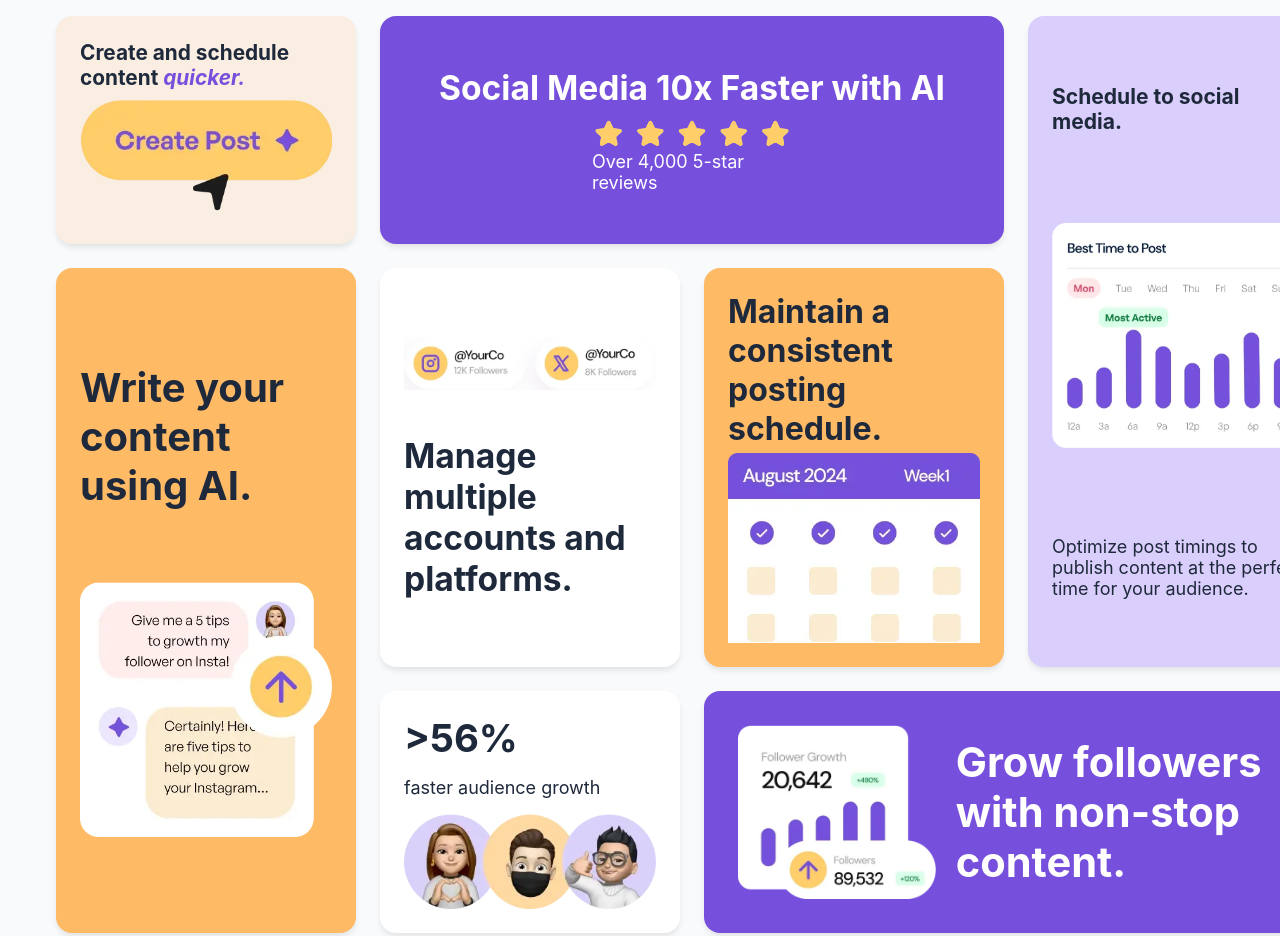
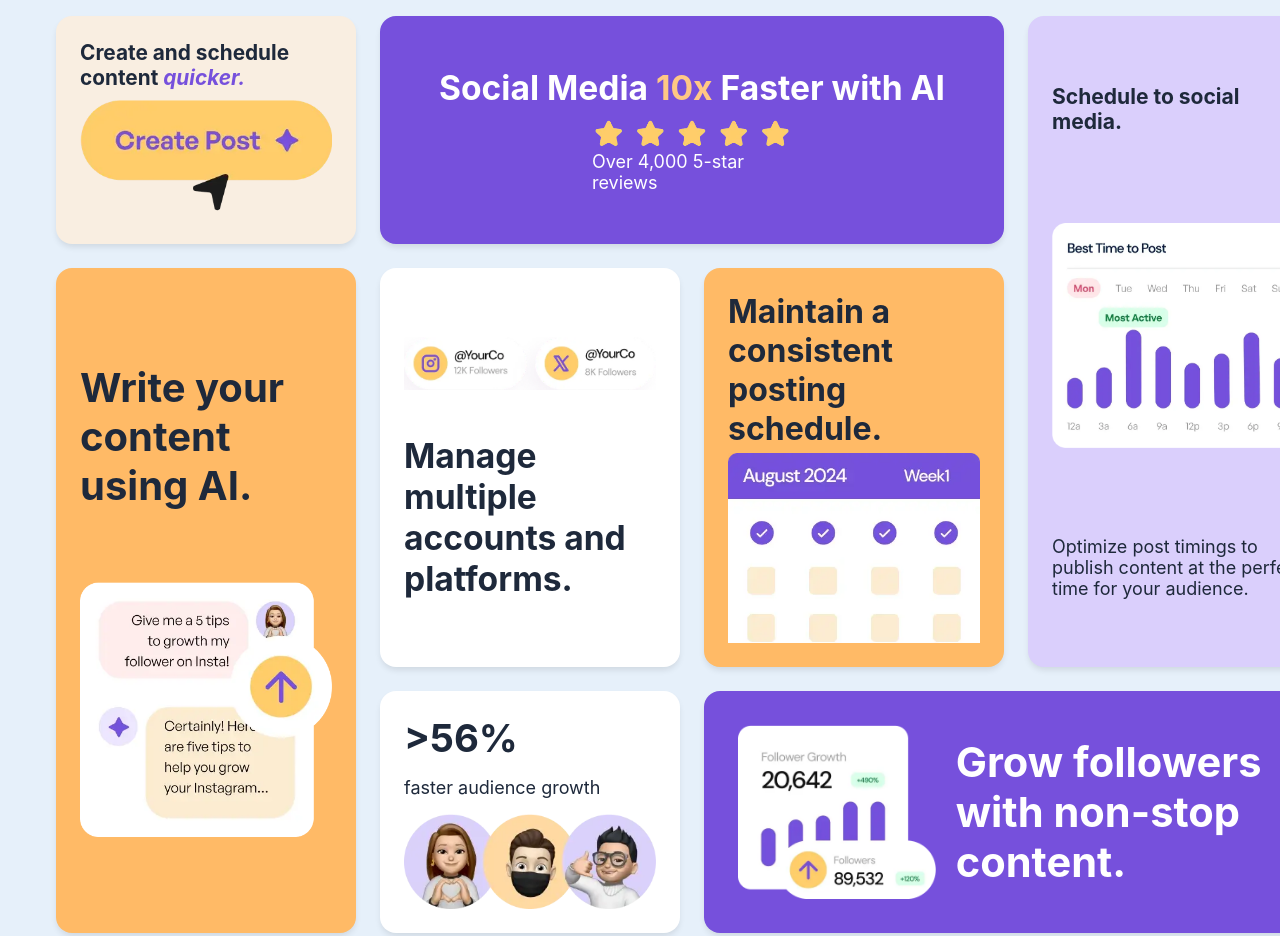
Before and after one commit to Pe-te-r/bento-grid-main, a plain HTML site: page index.html in a window 1280 px wide. Shown: the top 936 px of the page. Drawn offline with Linux system fonts and the light colour scheme.

Commit message:
final layout

```diff
--- a/index.html
+++ b/index.html
@@ -18,7 +18,7 @@
   <div class="app-container">
     <main class="grid-container">
       <section class="grid-item social-media">
-          <h3>Social Media 10x Faster with AI</h3>
+          <h3>Social Media <span>10x</span> Faster with AI</h3>
         <div>
           <div><img src="./assets/images/illustration-five-stars.webp" alt=""></div>
           <p>Over 4,000 5-star reviews</p>
--- a/style.css
+++ b/style.css
@@ -3,7 +3,7 @@
     --secondary-color: #6366f1;
     --text-color: #1e293b;
     --light-text: #64748b;
-    --background: #f8fafc;
+    --background: #e6f0fa;
     --card-bg: #ffffff;
     --highlight: #e0e7ff;
 }
@@ -22,6 +22,7 @@ body {
     font-family: 'Inter', sans-serif;
     color: var(--text-color);
     background-color: var(--background);
+    /* background-color: #cde6ff; */
     font-size: 18px;
     max-height: 100vh;
 }
@@ -126,6 +127,9 @@ body {
 .social-media>h3{
     font-size: 2.1rem;
 }
+.social-media>h3>span{
+    color: hsl(33, 100%, 76%);
+}
 .social-media>div{
     margin-top: 10px;
     width: 200px;
```
